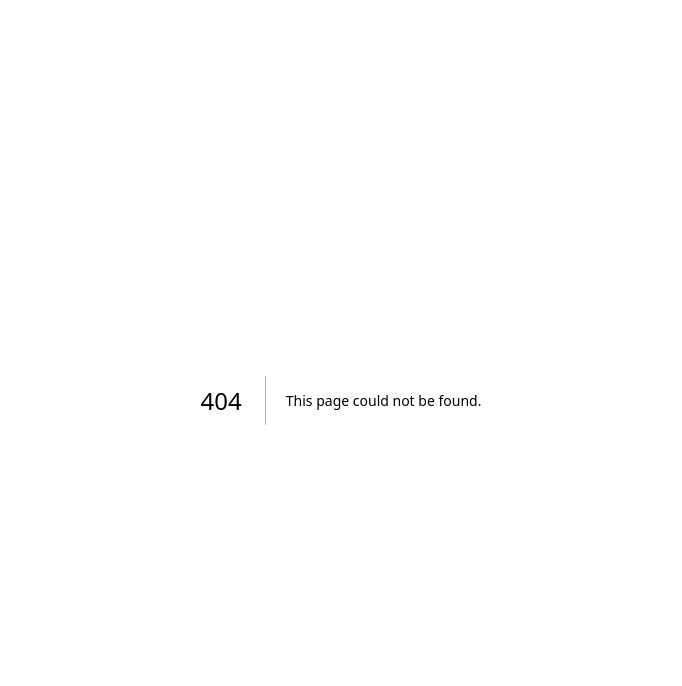
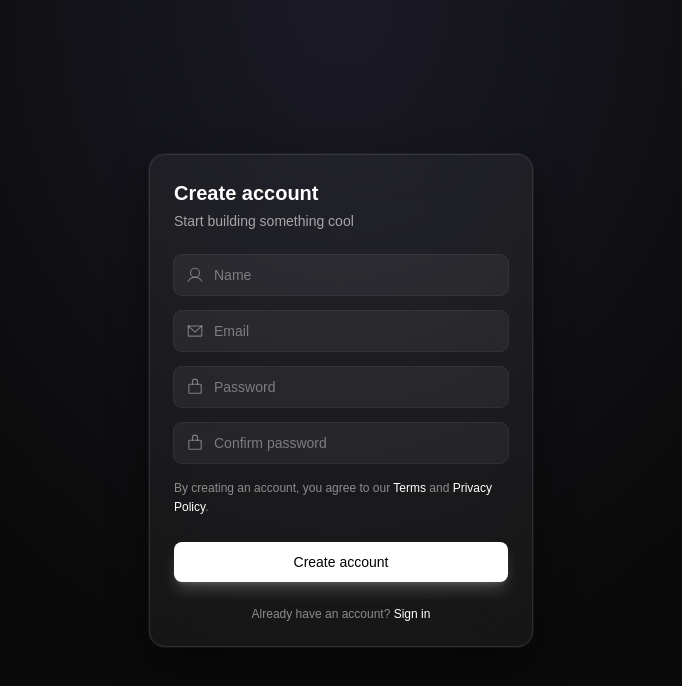
Before and after one commit to Upanshi-Mittal/Intervue, a Next.js app in the folder frontend/: page /register in a window 1280 px wide. Before the commit this address had no page. Shown: the top 686 px of the page, without its empty margins (299-981 px from the left). Built offline with nearby package versions, Linux system fonts and the light colour scheme.

Commit message:
added login and register pages

```diff
--- /dev/null
+++ b/frontend/app/login/page.tsx
@@ -0,0 +1,120 @@
+'use client'
+
+import { motion } from 'framer-motion'
+import Link from 'next/link'
+import { EnvelopeSimple, LockSimple } from 'phosphor-react'
+
+export default function LoginPage() {
+  return (
+    <div className="relative min-h-screen w-full bg-neutral-950 flex items-center justify-center overflow-hidden">
+      {/* subtle gradient noise */}
+      <div className="absolute inset-0 bg-[radial-gradient(ellipse_at_top,rgba(120,119,198,0.15),transparent_60%)]" />
+
+      <motion.div
+        initial={{ opacity: 0, scale: 0.96, y: 20 }}
+        animate={{ opacity: 1, scale: 1, y: 0 }}
+        transition={{ duration: 0.5, ease: 'easeOut' }}
+        className="
+          relative z-10 w-full max-w-sm
+          rounded-2xl border border-white/10
+          bg-white/5 backdrop-blur-xl
+          shadow-[0_0_0_1px_rgba(255,255,255,0.05),0_20px_40px_rgba(0,0,0,0.4)]
+          p-6
+        "
+      >
+        {/* header */}
+        <div className="mb-6 space-y-1">
+          <h1 className="text-xl font-semibold text-white">
+            Welcome back
+          </h1>
+          <p className="text-sm text-white/60">
+            Sign in to your account
+          </p>
+        </div>
+
+        {/* form */}
+        <form className="space-y-4">
+          {/* email */}
+          <div className="relative">
+            <EnvelopeSimple
+              size={18}
+              className="absolute left-3 top-1/2 -translate-y-1/2 text-white/40"
+            />
+            <input
+              type="email"
+              placeholder="Email"
+              className="
+                w-full rounded-lg bg-white/5
+                pl-10 pr-3 py-2.5
+                text-sm text-white placeholder:text-white/40
+                outline-none
+                ring-1 ring-white/10
+                focus:ring-2 focus:ring-white/20
+                transition
+              "
+            />
+          </div>
+
+          {/* password */}
+          <div className="relative">
+            <LockSimple
+              size={18}
+              className="absolute left-3 top-1/2 -translate-y-1/2 text-white/40"
+            />
+            <input
+              type="password"
+              placeholder="Password"
+              className="
+                w-full rounded-lg bg-white/5
+                pl-10 pr-3 py-2.5
+                text-sm text-white placeholder:text-white/40
+                outline-none
+                ring-1 ring-white/10
+                focus:ring-2 focus:ring-white/20
+                transition
+              "
+            />
+          </div>
+
+          {/* actions */}
+          <div className="flex items-center justify-between text-xs text-white/60">
+            <label className="flex items-center gap-2 cursor-pointer">
+              <input
+                type="checkbox"
+                className="accent-white/80"
+              />
+              Remember me
+            </label>
+            <span className="hover:text-white transition cursor-pointer">
+              Forgot password?
+            </span>
+          </div>
+
+          {/* button */}
+         <motion.button
+            whileHover={{ scale: 1.02 }}
+            whileTap={{ scale: 0.98 }}
+            className="
+              w-full mt-2 rounded-lg
+              bg-white text-black
+              py-2.5 text-sm font-medium
+              shadow-lg shadow-white/20
+              hover:bg-white/90
+              transition
+            "
+          >
+            Sign in
+          </motion.button>
+        </form>
+
+        {/* footer */}
+        <p className="mt-6 text-center text-xs text-white/50">
+          Don’t have an account?{' '}
+          <Link href={'/register'} ><span className="text-white hover:underline cursor-pointer">
+            Create one
+          </span></Link>
+        </p>
+      </motion.div>
+    </div>
+  )
+}
--- a/frontend/app/page.tsx
+++ b/frontend/app/page.tsx
@@ -7,7 +7,7 @@ import * as THREE from 'three';
 import { motion } from 'motion/react';
 import { ArrowRight, Play, Globe, Cpu } from 'lucide-react';
 
-
+import Link from 'next/link';
 
 const vertexShader = `
   varying vec2 vUv;
@@ -146,13 +146,24 @@ export default function CinematicLanding() {
             >
                 INTERVUE.AI
             </motion.div>
-            <motion.button
+
+
+
+          <div className='flex flex-wrap gap-4'>
+         <Link href={'/register'}>  <motion.button
                  initial={{ opacity: 0 }}
                  animate={{ opacity: 1 }}
-                 className="px-6 py-2 border border-white/20 rounded-full text-white text-xs uppercase tracking-widest hover:bg-white hover:text-black transition-colors backdrop-blur-md"
+                 className="px-6 py-2 border border-white/20 bg-white text-black rounded-full  text-xs uppercase tracking-widest hover:bg-white/50 hover:text-black transition-colors backdrop-blur-md"
             >
-                Menu
-            </motion.button>
+                Register
+            </motion.button></Link>
+            <Link href={'/login'}>  <motion.button
+                 initial={{ opacity: 0 }}
+                 animate={{ opacity: 1 }}
+                 className="px-6 py-2 border border-white/20 rounded-full text-white text-xs uppercase tracking-widest hover:bg-white/15 hover:border-white  transition-colors backdrop-blur-md"
+            >
+                Login
+            </motion.button></Link> </div>
         </header>
         </div>
 
--- /dev/null
+++ b/frontend/app/register/page.tsx
@@ -0,0 +1,164 @@
+'use client'
+
+import { motion } from 'framer-motion'
+import Link from 'next/link'
+import {
+  User,
+  EnvelopeSimple,
+  LockSimple
+} from 'phosphor-react'
+
+export default function RegisterPage() {
+  return (
+    <div className="relative min-h-screen w-full bg-neutral-950 flex items-center justify-center overflow-hidden">
+      {/* ambient gradient */}
+      <div className="absolute inset-0 bg-[radial-gradient(ellipse_at_top,rgba(120,119,198,0.15),transparent_60%)]" />
+
+      <motion.div
+        initial={{ opacity: 0, scale: 0.96, y: 20 }}
+        animate={{ opacity: 1, scale: 1, y: 0 }}
+        transition={{ duration: 0.5, ease: 'easeOut' }}
+        className="
+          relative z-10 w-full max-w-sm
+          rounded-2xl border border-white/10
+          bg-white/5 backdrop-blur-xl
+          shadow-[0_0_0_1px_rgba(255,255,255,0.05),0_20px_40px_rgba(0,0,0,0.4)]
+          p-6
+        "
+      >
+        {/* header */}
+        <div className="mb-6 space-y-1">
+          <h1 className="text-xl font-semibold text-white">
+            Create account
+          </h1>
+          <p className="text-sm text-white/60">
+            Start building something cool
+          </p>
+        </div>
+
+        {/* form */}
+        <form className="space-y-4">
+          {/* name */}
+          <div className="relative">
+            <User
+              size={18}
+              className="absolute left-3 top-1/2 -translate-y-1/2 text-white/40"
+            />
+            <input
+              type="text"
+              placeholder="Name"
+              className="
+                w-full rounded-lg bg-white/5
+                pl-10 pr-3 py-2.5
+                text-sm text-white placeholder:text-white/40
+                outline-none
+                ring-1 ring-white/10
+                focus:ring-2 focus:ring-white/20
+                transition
+              "
+            />
+          </div>
+
+          {/* email */}
+          <div className="relative">
+            <EnvelopeSimple
+              size={18}
+              className="absolute left-3 top-1/2 -translate-y-1/2 text-white/40"
+            />
+            <input
+              type="email"
+              placeholder="Email"
+              className="
+                w-full rounded-lg bg-white/5
+                pl-10 pr-3 py-2.5
+                text-sm text-white placeholder:text-white/40
+                outline-none
+                ring-1 ring-white/10
+                focus:ring-2 focus:ring-white/20
+                transition
+              "
+            />
+          </div>
+
+          {/* password */}
+          <div className="relative">
+            <LockSimple
+              size={18}
+              className="absolute left-3 top-1/2 -translate-y-1/2 text-white/40"
+            />
+            <input
+              type="password"
+              placeholder="Password"
+              className="
+                w-full rounded-lg bg-white/5
+                pl-10 pr-3 py-2.5
+                text-sm text-white placeholder:text-white/40
+                outline-none
+                ring-1 ring-white/10
+                focus:ring-2 focus:ring-white/20
+                transition
+              "
+            />
+          </div>
+
+          {/* confirm password */}
+          <div className="relative">
+            <LockSimple
+              size={18}
+              className="absolute left-3 top-1/2 -translate-y-1/2 text-white/40"
+            />
+            <input
+              type="password"
+              placeholder="Confirm password"
+              className="
+                w-full rounded-lg bg-white/5
+                pl-10 pr-3 py-2.5
+                text-sm text-white placeholder:text-white/40
+                outline-none
+                ring-1 ring-white/10
+                focus:ring-2 focus:ring-white/20
+                transition
+              "
+            />
+          </div>
+
+          {/* terms */}
+          <p className="text-xs text-white/50 leading-relaxed">
+            By creating an account, you agree to our{' '}
+            <span className="text-white hover:underline cursor-pointer">
+              Terms
+            </span>{' '}
+            and{' '}
+            <span className="text-white hover:underline cursor-pointer">
+              Privacy Policy
+            </span>.
+          </p>
+
+          {/* button */}
+         <motion.button
+            whileHover={{ scale: 1.02 }}
+            whileTap={{ scale: 0.98 }}
+            className="
+              w-full mt-2 rounded-lg
+              bg-white text-black
+              py-2.5 text-sm font-medium
+              shadow-lg shadow-white/20
+              hover:bg-white/90
+              transition
+            "
+          >
+            Create account
+          </motion.button>
+        </form>
+
+        {/* footer */}
+        <p className="mt-6 text-center text-xs text-white/50">
+          Already have an account?{' '}
+         <Link href="/login"> <span className="text-white hover:underline cursor-pointer">
+            Sign in
+          </span></Link>
+        </p>
+      </motion.div>
+    </div>
+  )
+}
--- a/frontend/package.json
+++ b/frontend/package.json
@@ -14,6 +14,7 @@
     "lucide-react": "^0.555.0",
     "motion": "^12.23.24",
     "next": "16.0.5",
+    "phosphor-react": "^1.4.1",
     "react": "19.2.0",
     "react-dom": "19.2.0",
     "three": "^0.181.2"
```
Also changed, not shown: 1 other file (tests, documents, lock files or other folders).
